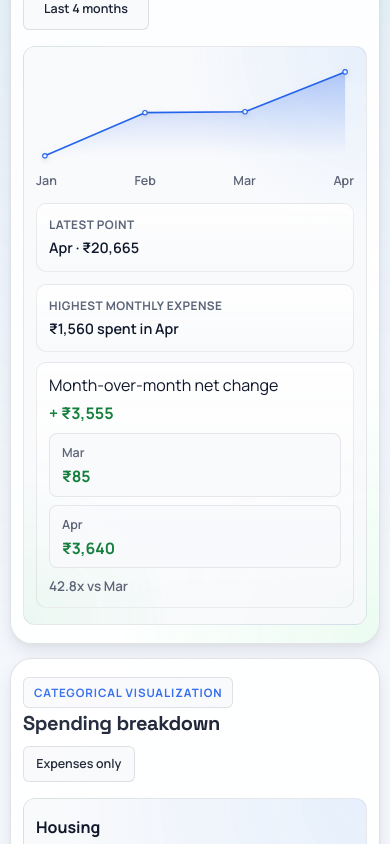
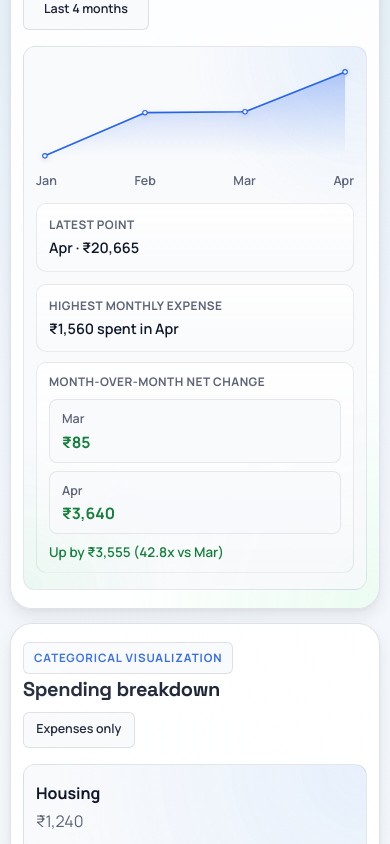
Before and after one commit to gandharr/Vault-Finance, a React (Vite) app: page / in a window 390 px wide. Shown: the part 1755-2599 px from the top of the page. Built offline with nearby package versions, Linux system fonts and the light colour scheme.

Commit message:
Revert "Restructure month comparison card for mobile clarity"
This reverts commit 02e54e6eed5391923f18261c877d971af714ba60.

```diff
--- a/src/App.css
+++ b/src/App.css
@@ -911,13 +911,6 @@ textarea {
   gap: 10px;
 }
 
-.month-compare-head {
-  display: flex;
-  align-items: center;
-  justify-content: space-between;
-  gap: 12px;
-}
-
 .month-compare-card > span {
   color: var(--text-muted);
   font-size: 0.74rem;
@@ -957,10 +950,9 @@ textarea {
   line-height: 1.2;
 }
 
-.month-compare-note {
+.month-compare-card > p {
   font-size: 0.84rem;
   font-weight: 600;
-  color: var(--text-muted);
 }
 
 .chart-month-grid {
@@ -1443,17 +1435,11 @@ textarea {
     gap: 8px;
   }
 
-  .month-compare-head,
+  .month-compare-card > span,
   .month-compare-card > p,
   .month-compare-grid p,
   .month-compare-grid strong {
     text-align: left;
-  }
-
-  .month-compare-head {
-    align-items: flex-start;
-    flex-direction: column;
-    gap: 4px;
   }
 
   .month-compare-grid {
--- a/src/App.tsx
+++ b/src/App.tsx
@@ -846,12 +846,7 @@ function App() {
                   </div>
                 </div>
                 <div className="month-compare-card" aria-label="Month-over-month net comparison">
-                  <div className="month-compare-head">
-                    <span>Month-over-month net change</span>
-                    <strong className={monthComparisonDelta >= 0 ? 'positive' : 'negative'}>
-                      {monthComparisonDelta >= 0 ? '+' : '-'} {formatCurrency(Math.abs(monthComparisonDelta))}
-                    </strong>
-                  </div>
+                  <span>Month-over-month net change</span>
                   <div className="month-compare-grid">
                     <article>
                       <p>{previousMonthLabel}</p>
@@ -866,10 +861,11 @@ function App() {
                       </strong>
                     </article>
                   </div>
-                  <p className="month-compare-note">
+                  <p className={monthComparisonDelta >= 0 ? 'positive' : 'negative'}>
+                    {monthComparisonDelta >= 0 ? 'Up' : 'Down'} by {formatCurrency(Math.abs(monthComparisonDelta))}
                     {monthComparisonDeltaMultiple !== null
-                      ? `${monthComparisonDeltaMultiple}x vs ${previousMonthLabel}`
-                      : `Compared with ${previousMonthLabel}`}
+                      ? ` (${monthComparisonDeltaMultiple}x vs ${previousMonthLabel})`
+                      : ''}
                   </p>
                 </div>
               </>
```
